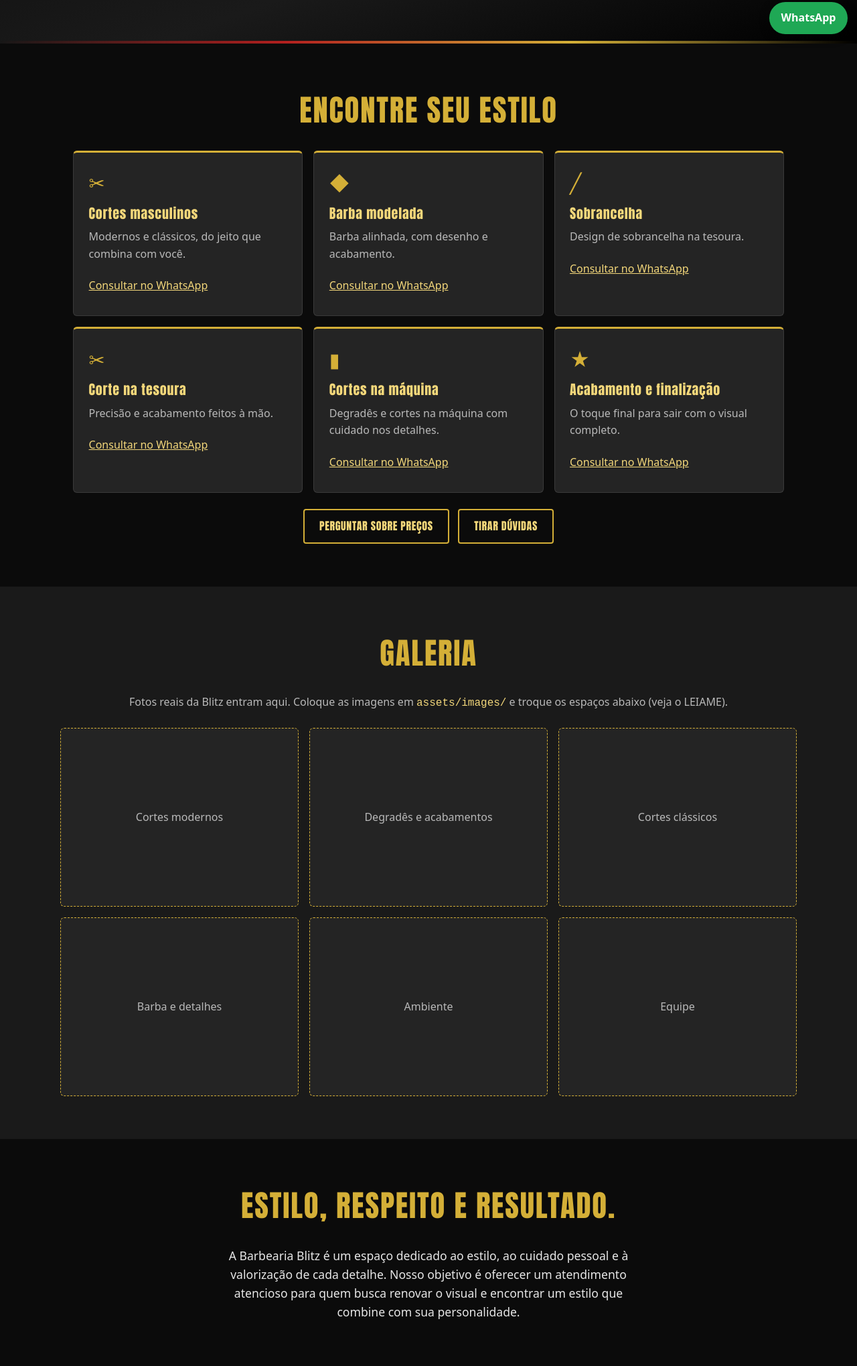
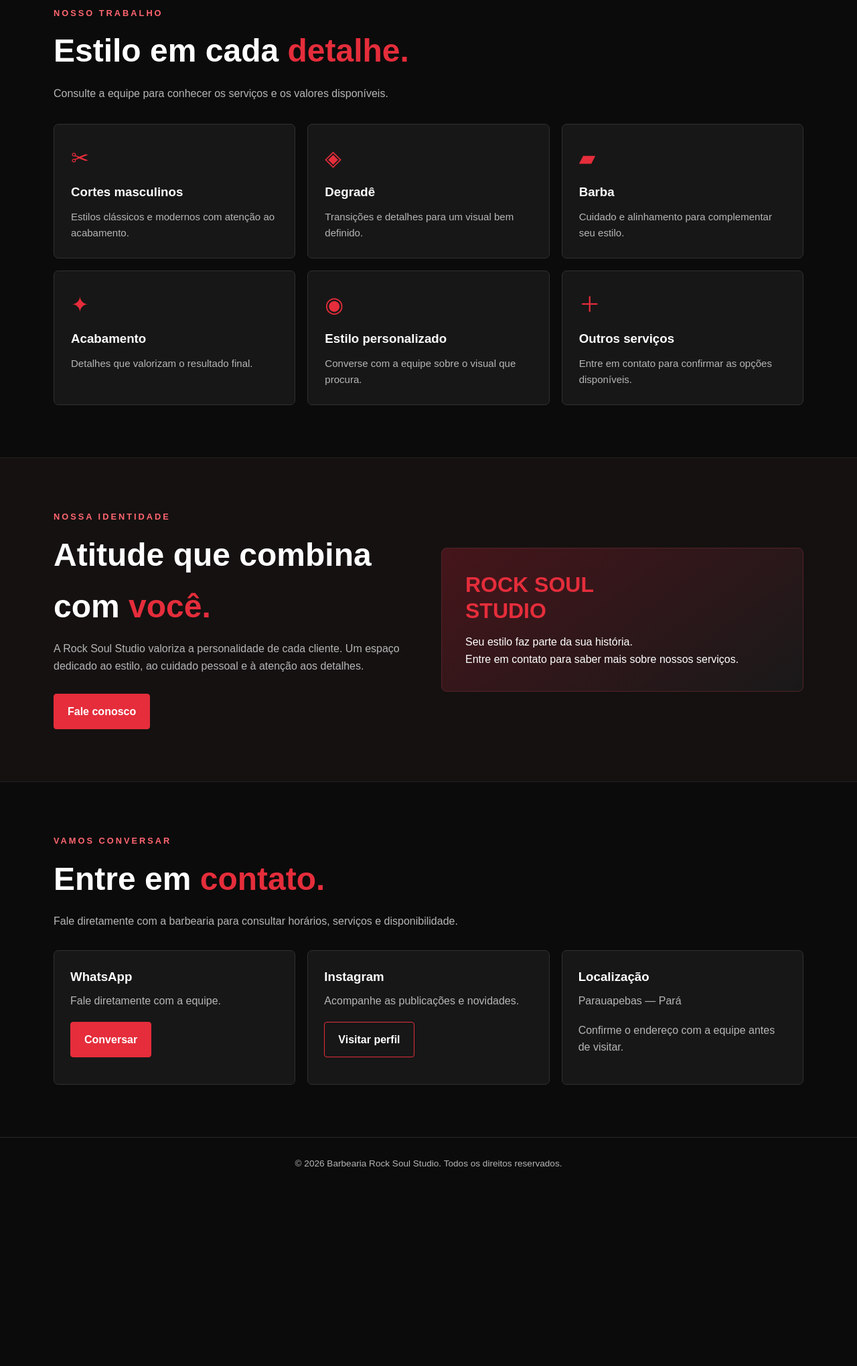
Before and after one commit to jota738/Rock-Soul-Studio., a plain HTML site: page index.html in a window 1280 px wide. Shown: the part 735-2775 px from the top of the page at 67% size. After the commit the page ends 2512 px from the top, so only its background shows below. Drawn offline with Linux system fonts and the light colour scheme; files that its build step writes are made by us from their sources.

Commit message:
Revise index.html for Rock Soul Studio branding
Updated the HTML structure and content for the website, changing the title and meta descriptions, and modifying the layout and styles for better presentation.

```diff
--- a/index.html
+++ b/index.html
@@ -1,121 +1,438 @@
+
 <!DOCTYPE html>
 <html lang="pt-BR">
 <head>
-<meta charset="utf-8">
-<meta name="viewport" content="width=device-width, initial-scale=1">
-<title>Barbearia Blitz | Barbearia em Parauapebas – PA | Rio Verde</title>
-<meta name="description" content="Barbearia Blitz em Parauapebas–PA, bairro Rio Verde. Cortes modernos e clássicos, barba modelada e sobrancelha. Agende pelo WhatsApp.">
+  <meta charset="UTF-8">
+  <meta name="viewport" content="width=device-width, initial-scale=1.0">
   <meta name="theme-color" content="#0b0b0b">
-<meta property="og:type" content="website">
-<meta property="og:title" content="Barbearia Blitz – Seu estilo. Nosso compromisso.">
-<meta property="og:description" content="Cortes modernos e clássicos em Parauapebas–PA. Agende pelo WhatsApp.">
-<meta property="og:locale" content="pt_BR">
-<link rel="stylesheet" href="css/style.css">
-<!-- Dados a confirmar com o proprietário antes de publicar -->
-<script type="application/ld+json">
-{"@context":"https://schema.org","@type":"HairSalon","name":"Barbearia Blitz","telephone":"+5594981551611",
-"address":{"@type":"PostalAddress","streetAddress":"Rua Rio de Janeiro, 8","addressLocality":"Parauapebas","addressRegion":"PA","addressCountry":"BR"},
-"openingHours":["Mo-Sa 09:00-20:00"],"sameAs":["https://www.instagram.com/dell_neri_da_barbearia_blitz/"]}
-</script>
+  <meta name="description" content="Barbearia Rock Soul Studio em Parauapebas, Pará. Conheça nosso estilo e entre em contato.">
+  <title>Rock Soul Studio | Barbearia</title>
+
+  <style>
+    :root {
+      --bg: #0b0b0b;
+      --card: #171717;
+      --red: #e52d3b;
+      --white: #fff;
+      --gray: #b6b6b6;
+    }
+
+    * {
+      margin: 0;
+      padding: 0;
+      box-sizing: border-box;
+    }
+
+    html { scroll-behavior: smooth; }
+
+    body {
+      background: var(--bg);
+      color: var(--white);
+      font-family: Arial, Helvetica, sans-serif;
+      line-height: 1.6;
+    }
+
+    a {
+      color: inherit;
+      text-decoration: none;
+    }
+
+    .container {
+      width: min(1120px, 90%);
+      margin: auto;
+    }
+
+    header {
+      position: sticky;
+      top: 0;
+      z-index: 10;
+      background: rgba(11,11,11,.96);
+      border-bottom: 1px solid #292929;
+    }
+
+    nav {
+      min-height: 76px;
+      display: flex;
+      align-items: center;
+      justify-content: space-between;
+      gap: 20px;
+    }
+
+    .logo {
+      font-size: 1.15rem;
+      font-weight: 900;
+      letter-spacing: 1px;
+    }
+
+    .logo span { color: var(--red); }
+
+    .nav-links {
+      display: flex;
+      flex-wrap: wrap;
+      gap: 20px;
+      font-size: .92rem;
+    }
+
+    .nav-links a:hover { color: var(--red); }
+
+    .hero {
+      min-height: 590px;
+      display: flex;
+      align-items: center;
+      background:
+        radial-gradient(ellipse at 85% 35%, #57151c 0%, transparent 38%),
+        linear-gradient(120deg, #0b0b0b 50%, #211012);
+      padding: 85px 0;
+    }
+
+    .tag {
+      color: #ff6670;
+      text-transform: uppercase;
+      font-size: .8rem;
+      font-weight: bold;
+      letter-spacing: 3px;
+    }
+
+    h1 {
+      font-size: clamp(2.8rem, 8vw, 5.5rem);
+      line-height: 1.05;
+      text-transform: uppercase;
+      margin: 18px 0;
+    }
+
+    h1 span, .red { color: var(--red); }
+
+    .hero p {
+      max-width: 570px;
+      color: #d0d0d0;
+      font-size: 1.05rem;
+    }
+
+    .buttons {
+      display: flex;
+      flex-wrap: wrap;
+      gap: 13px;
+      margin-top: 28px;
+    }
+
+    .btn {
+      display: inline-block;
+      padding: 13px 20px;
+      border: 1px solid var(--red);
+      border-radius: 4px;
+      font-weight: bold;
+      transition: .2s;
+    }
+
+    .btn-primary {
+      background: var(--red);
+      color: white;
+    }
+
+    .btn:hover { transform: translateY(-3px); }
+
+    section { padding: 78px 0; }
+
+    .section-heading {
+      font-size: clamp(2rem, 5vw, 3rem);
+      margin: 8px 0 12px;
+    }
+
+    .muted {
+      color: var(--gray);
+      max-width: 680px;
+    }
+
+    .services {
+      display: grid;
+      grid-template-columns: repeat(3, minmax(0, 1fr));
+      gap: 18px;
+      margin-top: 32px;
+    }
+
+    .service {
+      background: var(--card);
+      border: 1px solid #303030;
+      padding: 25px;
+      border-radius: 7px;
+      transition: .25s;
+    }
+
+    .service:hover {
+      border-color: var(--red);
+      transform: translateY(-4px);
+    }
+
+    .service-icon {
+      font-size: 2rem;
+      color: var(--red);
+    }
+
+    .service h3 { margin: 10px 0; }
+
+    .service p {
+      color: var(--gray);
+      font-size: .94rem;
+    }
+
+    .about {
+      background: #151111;
+      border-top: 1px solid #292020;
+      border-bottom: 1px solid #292020;
+    }
+
+    .about-grid {
+      display: grid;
+      grid-template-columns: 1fr 1fr;
+      gap: 38px;
+      align-items: center;
+    }
+
+    .about-panel {
+      background: linear-gradient(145deg, #45151a, #191919);
+      border: 1px solid #532328;
+      padding: 35px;
+      border-radius: 8px;
+    }
+
+    .about-panel strong {
+      color: var(--red);
+      display: block;
+      font-size: 2rem;
+      line-height: 1.2;
+      margin-bottom: 15px;
+    }
+
+    .contact-grid {
+      display: grid;
+      grid-template-columns: repeat(3, minmax(0, 1fr));
+      gap: 18px;
+      margin-top: 30px;
+    }
+
+    .contact-card {
+      background: var(--card);
+      border: 1px solid #303030;
+      border-radius: 7px;
+      padding: 24px;
+      overflow-wrap: anywhere;
+    }
+
+    .contact-card p {
+      color: var(--gray);
+      margin: 8px 0 18px;
+    }
+
+    footer {
+      padding: 28px 0;
+      border-top: 1px solid #292929;
+      text-align: center;
+      color: var(--gray);
+      font-size: .85rem;
+    }
+
+    .reveal {
+      animation: appear .7s ease both;
+    }
+
+    @keyframes appear {
+      from { opacity: 0; transform: translateY(16px); }
+      to { opacity: 1; transform: translateY(0); }
+    }
+
+    @media (max-width: 760px) {
+      nav {
+        flex-direction: column;
+        align-items: flex-start;
+        justify-content: center;
+        padding: 16px 0;
+      }
+
+      .nav-links { gap: 10px 16px; }
+
+      .hero { min-height: 500px; }
+
+      .services, .contact-grid {
+        grid-template-columns: 1fr;
+      }
+
+      .about-grid { grid-template-columns: 1fr; }
+
+      section { padding: 58px 0; }
+    }
+  </style>
 </head>
+
 <body>
-<a class="skip" href="#conteudo">Ir para o conteúdo</a>
+  <header>
+    <nav class="container">
+      <a class="logo" href="#inicio">ROCK SOUL <span>STUDIO</span></a>
 
-<header class="top" id="topo">
-  <a class="logo" href="#inicio" aria-label="Barbearia Blitz, início">
-    <svg viewBox="0 0 40 24" width="30" height="18" aria-hidden="true"><path d="M2 20 5 6l9 8 6-12 6 12 9-8 3 14z" fill="none" stroke="currentColor" stroke-width="2" stroke-linejoin="round"/></svg>
-    <span>BLITZ</span>
-  </a>
-  <button class="burger" aria-expanded="false" aria-controls="menu" aria-label="Abrir menu"><i></i><i></i><i></i></button>
-  <nav id="menu" aria-label="Principal">
-    <a href="#inicio">Início</a><a href="#servicos">Serviços</a><a href="#galeria">Galeria</a><a href="#sobre">Sobre</a><a href="#localizacao">Localização</a>
-    <a class="btn btn-gold" href="https://wa.me/5594981551611" data-wa="Olá! Encontrei o site da Barbearia Blitz e gostaria de consultar os horários disponíveis para um corte." target="_blank" rel="noopener noreferrer">AGENDAR HORÁRIO</a>
+      <div class="nav-links">
+        <a href="#inicio">Início</a>
+        <a href="#servicos">Serviços</a>
+        <a href="#sobre">Sobre</a>
+        <a href="#contato">Contato</a>
+      </div>
     </nav>
   </header>
 
-<main id="conteudo">
+  <main>
     <section class="hero" id="inicio">
-  <div class="hero-in">
-    <p class="tag">RIO VERDE · PARAUAPEBAS — PA</p>
-    <h1>BARBEARIA BLITZ</h1>
-    <p class="slogan">SEU ESTILO. NOSSO COMPROMISSO.</p>
-    <p class="lead">Cortes modernos e clássicos, cuidado com os detalhes e atendimento personalizado para você renovar seu visual.</p>
-    <div class="row">
-      <a class="btn btn-gold" href="https://wa.me/5594981551611" data-wa="Olá! Encontrei o site da Barbearia Blitz e gostaria de consultar os horários disponíveis para um corte." target="_blank" rel="noopener noreferrer">AGENDAR PELO WHATSAPP</a>
-      <a class="btn btn-line" href="#servicos">CONHECER SERVIÇOS</a>
+      <div class="container reveal">
+        <div class="tag">Barbearia • Estilo • Personalidade</div>
+
+        <h1>Seu estilo.<br>Suas <span>regras.</span></h1>
+
+        <p>
+          Mais do que um corte, uma experiência de estilo.
+          Descubra a Rock Soul Studio e encontre um visual
+          que combina com sua personalidade.
+        </p>
+
+        <div class="buttons">
+          <a class="btn btn-primary" href="#contato">Entre em contato</a>
+          <a class="btn" href="#servicos">Conheça os serviços</a>
         </div>
-    <p class="note">O agendamento é solicitado por conversa no WhatsApp e depende de confirmação da barbearia.</p>
       </div>
     </section>
 
-<section id="servicos" class="sec">
-  <h2>ENCONTRE SEU ESTILO</h2>
-  <div class="grid cards">
-    <article class="card"><span class="ico" aria-hidden="true">✂</span><h3>Cortes masculinos</h3><p>Modernos e clássicos, do jeito que combina com você.</p><a href="https://wa.me/5594981551611" data-wa="Olá! Gostaria de saber mais sobre os cortes masculinos da Barbearia Blitz." target="_blank" rel="noopener noreferrer">Consultar no WhatsApp</a></article>
-    <article class="card"><span class="ico" aria-hidden="true">◆</span><h3>Barba modelada</h3><p>Barba alinhada, com desenho e acabamento.</p><a href="https://wa.me/5594981551611" data-wa="Olá! Gostaria de saber mais sobre o serviço de barba modelada." target="_blank" rel="noopener noreferrer">Consultar no WhatsApp</a></article>
-    <article class="card"><span class="ico" aria-hidden="true">╱</span><h3>Sobrancelha</h3><p>Design de sobrancelha na tesoura.</p><a href="https://wa.me/5594981551611" data-wa="Olá! Gostaria de saber mais sobre o serviço de sobrancelha." target="_blank" rel="noopener noreferrer">Consultar no WhatsApp</a></article>
-    <article class="card"><span class="ico" aria-hidden="true">✂</span><h3>Corte na tesoura</h3><p>Precisão e acabamento feitos à mão.</p><a href="https://wa.me/5594981551611" data-wa="Olá! Gostaria de saber mais sobre o corte na tesoura." target="_blank" rel="noopener noreferrer">Consultar no WhatsApp</a></article>
-    <article class="card"><span class="ico" aria-hidden="true">▮</span><h3>Cortes na máquina</h3><p>Degradês e cortes na máquina com cuidado nos detalhes.</p><a href="https://wa.me/5594981551611" data-wa="Olá! Gostaria de saber mais sobre os cortes na máquina." target="_blank" rel="noopener noreferrer">Consultar no WhatsApp</a></article>
-    <article class="card"><span class="ico" aria-hidden="true">★</span><h3>Acabamento e finalização</h3><p>O toque final para sair com o visual completo.</p><a href="https://wa.me/5594981551611" data-wa="Olá! Gostaria de saber mais sobre acabamento e finalização." target="_blank" rel="noopener noreferrer">Consultar no WhatsApp</a></article>
+    <section id="servicos">
+      <div class="container">
+        <div class="tag">Nosso trabalho</div>
+        <h2 class="section-heading">Estilo em cada <span class="red">detalhe.</span></h2>
+
+        <p class="muted">
+          Consulte a equipe para conhecer os serviços e os valores disponíveis.
+        </p>
+
+        <div class="services">
+          <article class="service">
+            <div class="service-icon">✂</div>
+            <h3>Cortes masculinos</h3>
+            <p>Estilos clássicos e modernos com atenção ao acabamento.</p>
+          </article>
+
+          <article class="service">
+            <div class="service-icon">◈</div>
+            <h3>Degradê</h3>
+            <p>Transições e detalhes para um visual bem definido.</p>
+          </article>
+
+          <article class="service">
+            <div class="service-icon">▰</div>
+            <h3>Barba</h3>
+            <p>Cuidado e alinhamento para complementar seu estilo.</p>
+          </article>
+
+          <article class="service">
+            <div class="service-icon">✦</div>
+            <h3>Acabamento</h3>
+            <p>Detalhes que valorizam o resultado final.</p>
+          </article>
+
+          <article class="service">
+            <div class="service-icon">◉</div>
+            <h3>Estilo personalizado</h3>
+            <p>Converse com a equipe sobre o visual que procura.</p>
+          </article>
+
+          <article class="service">
+            <div class="service-icon">＋</div>
+            <h3>Outros serviços</h3>
+            <p>Entre em contato para confirmar as opções disponíveis.</p>
+          </article>
         </div>
-  <div class="row center">
-    <a class="btn btn-line" href="https://wa.me/5594981551611" data-wa="Olá! Gostaria de saber os preços dos serviços da Barbearia Blitz." target="_blank" rel="noopener noreferrer">PERGUNTAR SOBRE PREÇOS</a>
-    <a class="btn btn-line" href="https://wa.me/5594981551611" data-wa="Olá! Tenho uma dúvida sobre a Barbearia Blitz." target="_blank" rel="noopener noreferrer">TIRAR DÚVIDAS</a>
       </div>
     </section>
 
-<section id="galeria" class="sec alt">
-  <h2>GALERIA</h2>
-  <p class="sub">Fotos reais da Blitz entram aqui. Coloque as imagens em <code>assets/images/</code> e troque os espaços abaixo (veja o LEIAME).</p>
-  <div class="grid gal">
-    <figure class="ph"><div>Cortes modernos</div></figure>
-    <figure class="ph"><div>Degradês e acabamentos</div></figure>
-    <figure class="ph"><div>Cortes clássicos</div></figure>
-    <figure class="ph"><div>Barba e detalhes</div></figure>
-    <figure class="ph"><div>Ambiente</div></figure>
-    <figure class="ph"><div>Equipe</div></figure>
+    <section class="about" id="sobre">
+      <div class="container about-grid">
+        <div>
+          <div class="tag">Nossa identidade</div>
+          <h2 class="section-heading">
+            Atitude que combina com <span class="red">você.</span>
+          </h2>
+
+          <p class="muted">
+            A Rock Soul Studio valoriza a personalidade de cada cliente.
+            Um espaço dedicado ao estilo, ao cuidado pessoal e à atenção
+            aos detalhes.
+          </p>
+
+          <div class="buttons">
+            <a class="btn btn-primary" href="#contato">Fale conosco</a>
           </div>
-  <dialog id="lb"><button class="x" aria-label="Fechar">×</button><img alt=""></dialog>
-</section>
+        </div>
 
-<section id="sobre" class="sec">
-  <h2>ESTILO, RESPEITO E RESULTADO.</h2>
-  <p class="about">A Barbearia Blitz é um espaço dedicado ao estilo, ao cuidado pessoal e à valorização de cada detalhe. Nosso objetivo é oferecer um atendimento atencioso para quem busca renovar o visual e encontrar um estilo que combine com sua personalidade.</p>
-</section>
-
-<section id="avaliacoes" class="sec alt" hidden>
-  <h2>AVALIAÇÕES</h2>
-  <!-- Só mostre (remova "hidden") com avaliações reais e autorizadas -->
-</section>
-
-<section id="localizacao" class="sec">
-  <h2>ONDE ESTAMOS</h2>
-  <div class="grid info">
-    <div class="card"><h3>Endereço</h3><p>Rua Rio de Janeiro, nº 8<br>Bairro Rio Verde<br>Parauapebas — PA</p>
-      <a class="btn btn-gold" href="https://www.google.com/maps/search/?api=1&query=Barbearia+Blitz+Parauapebas" target="_blank" rel="noopener noreferrer">ABRIR NO GOOGLE MAPS</a></div>
-    <div class="card"><h3>Horários</h3>
-      <table><tr><td>Segunda a sábado</td><td>09h às 20h</td></tr><tr><td>Domingo</td><td>Fechado</td></tr></table></div>
-    <div class="card"><h3>Contato</h3><p>WhatsApp: (94) 98155-1611</p>
-      <a class="btn btn-gold" href="https://wa.me/5594981551611" data-wa="Olá! Encontrei o site da Barbearia Blitz e gostaria de consultar os horários disponíveis para um corte." target="_blank" rel="noopener noreferrer">FALAR NO WHATSAPP</a></div>
+        <div class="about-panel">
+          <strong>ROCK SOUL<br>STUDIO</strong>
+          <p>Seu estilo faz parte da sua história.</p>
+          <p>Entre em contato para saber mais sobre nossos serviços.</p>
+        </div>
       </div>
     </section>
 
-<section id="instagram" class="sec alt">
-  <h2>ACOMPANHE A BLITZ</h2>
-  <p class="sub">@dell_neri_da_barbearia_blitz</p>
-  <div class="row center"><a class="btn btn-gold" href="https://www.instagram.com/dell_neri_da_barbearia_blitz/" target="_blank" rel="noopener noreferrer">SEGUIR NO INSTAGRAM</a></div>
+    <section id="contato">
+      <div class="container">
+        <div class="tag">Vamos conversar</div>
+        <h2 class="section-heading">Entre em <span class="red">contato.</span></h2>
+
+        <p class="muted">
+          Fale diretamente com a barbearia para consultar horários,
+          serviços e disponibilidade.
+        </p>
+
+        <div class="contact-grid">
+          <div class="contact-card">
+            <h3>WhatsApp</h3>
+            <p>Fale diretamente com a equipe.</p>
+            <a class="btn btn-primary whatsapp" href="#">Conversar</a>
+          </div>
+
+          <div class="contact-card">
+            <h3>Instagram</h3>
+            <p>Acompanhe as publicações e novidades.</p>
+            <a class="btn instagram" href="#" target="_blank" rel="noopener">
+              Visitar perfil
+            </a>
+          </div>
+
+          <div class="contact-card">
+            <h3>Localização</h3>
+            <p>Parauapebas — Pará</p>
+            <p>Confirme o endereço com a equipe antes de visitar.</p>
+          </div>
+        </div>
+      </div>
     </section>
   </main>
 
-<footer class="foot">
-  <a class="logo" href="#topo" aria-label="Voltar ao topo"><span>BARBEARIA BLITZ</span></a>
-  <nav aria-label="Rodapé"><a href="#servicos">Serviços</a><a href="#galeria">Galeria</a><a href="#sobre">Sobre</a><a href="#localizacao">Localização</a>
-  <a href="https://www.instagram.com/dell_neri_da_barbearia_blitz/" target="_blank" rel="noopener noreferrer">Instagram</a></nav>
-  <p>Rua Rio de Janeiro, 8 · Rio Verde · Parauapebas — PA · Seg a sáb, 09h às 20h</p>
-  <p class="small">© <span id="ano"></span> Barbearia Blitz · Desenvolvido por Jotinha CyberLab</p>
+  <footer>
+    <div class="container">
+      © <span id="year"></span> Barbearia Rock Soul Studio.
+      Todos os direitos reservados.
+    </div>
   </footer>
 
-<a class="wa-float" href="https://wa.me/5594981551611" data-wa="Olá! Encontrei o site da Barbearia Blitz e gostaria de consultar os horários disponíveis para um corte." target="_blank" rel="noopener noreferrer" aria-label="Chamar no WhatsApp">WhatsApp</a>
-<script src="js/script.js" defer></script>
+  <script>
+    // Confirme estes dados com o proprietário antes da publicação.
+    const whatsappNumber = "5594991800071";
+    const instagramUrl =
+      "https://www.instagram.com/barbeariarocksoulstudio/";
+
+    document.querySelectorAll(".whatsapp").forEach(link => {
+      link.href = "https://api.whatsapp.com/send?phone=5594991800071&utm_source=chatgpt.com" + whatsappNumber;
+      link.target = "_blank";
+      link.rel = "noopener";
+    });
+
+    document.querySelectorAll(".instagram").forEach(link => {
+      link.href = instagramUrl;
+    });
+
+    document.getElementById("year").textContent =
+      new Date().getFullYear();
+  </script>
 </body>
 </html>
```
Lines whose indentation alone changed are shown as unchanged.
